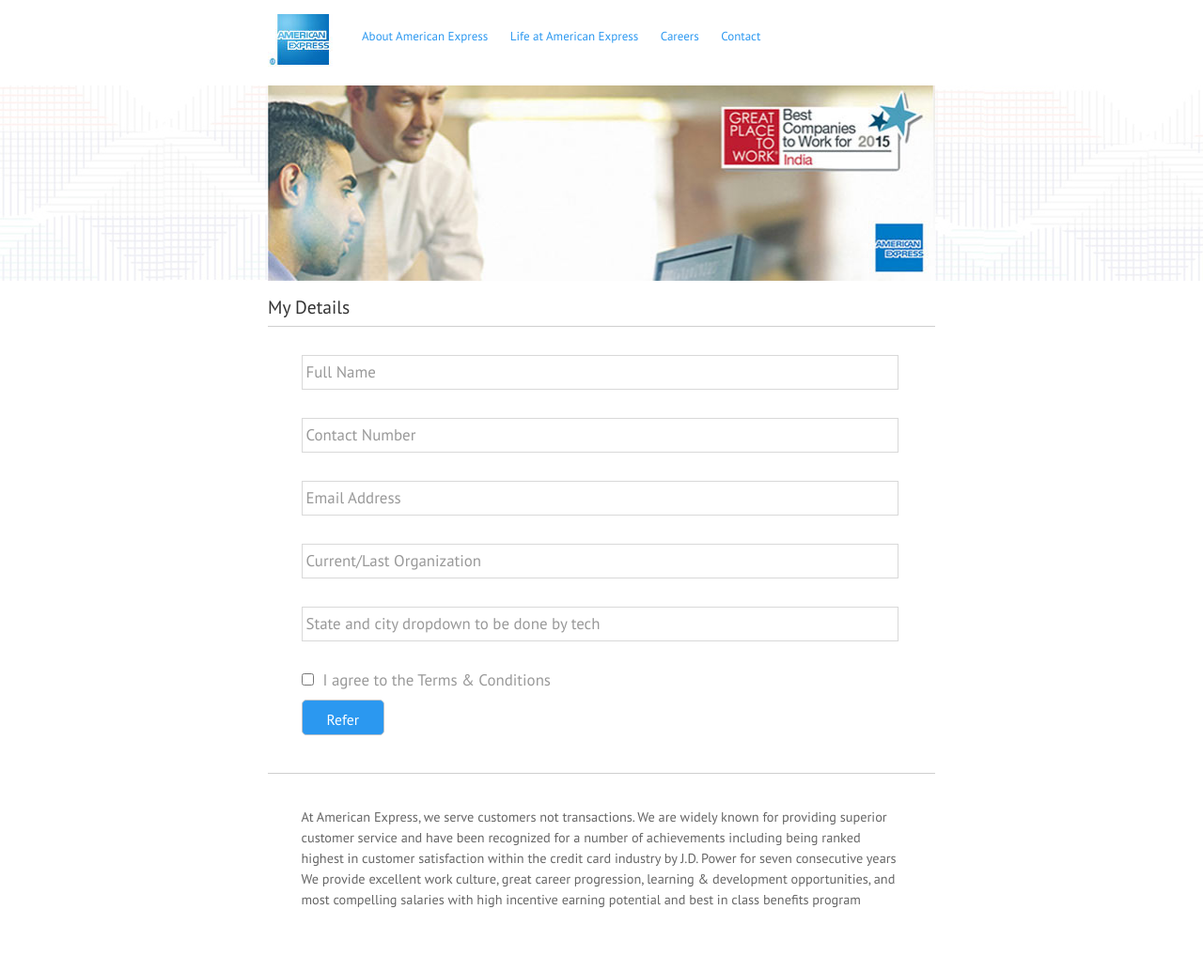
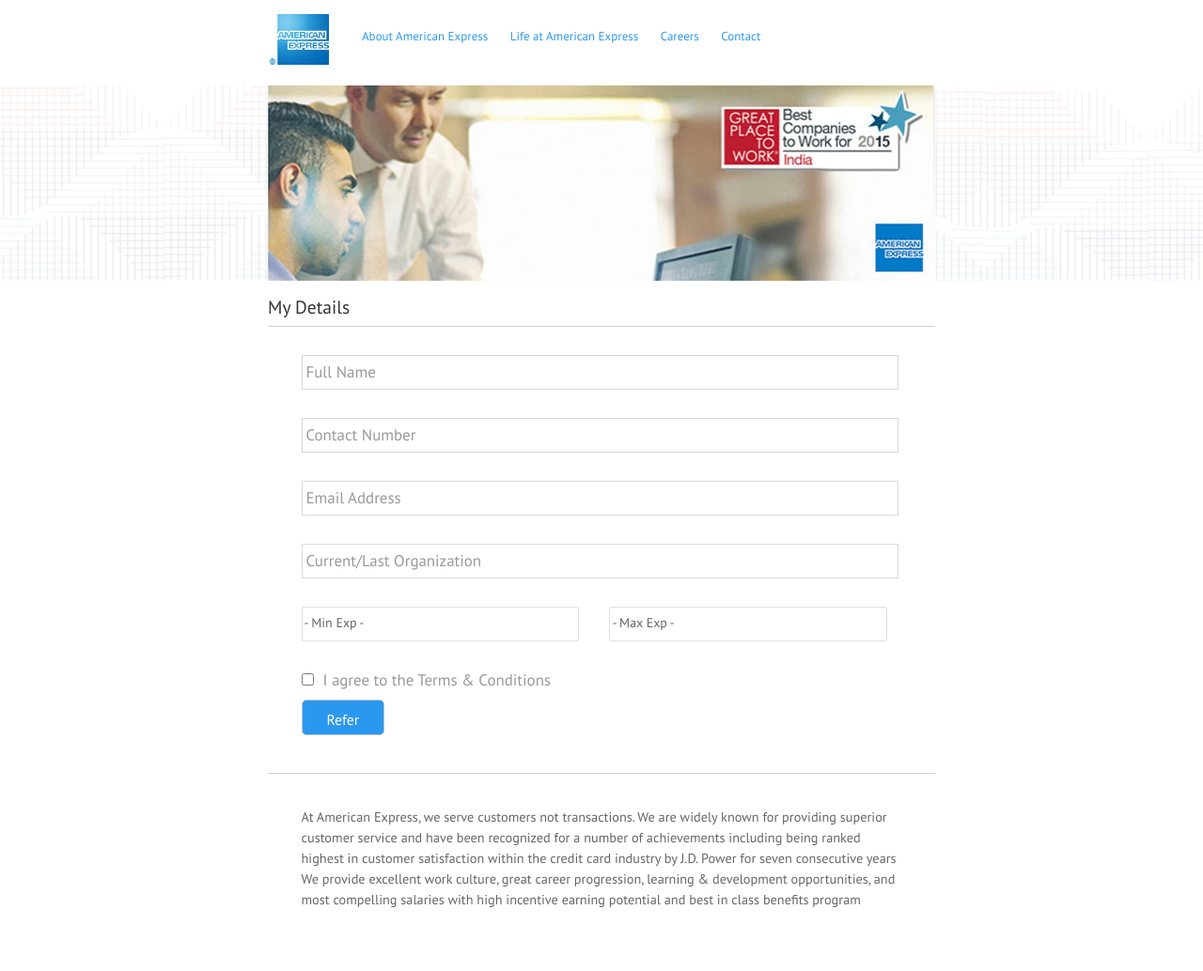
Before and after one commit to animax453/shineamex, a Django app: a page that uses job/templates/application.html in a window 1280 px wide. Shown: the whole page at 94% size. Run offline with Django 3.2, Linux system fonts and the light colour scheme; parts of the project's set-up code (start-up, migrations or seed data) failed here and were passed over; grey boxes are pictures that could not be loaded.

Commit message:
application page changes

```diff
--- a/job/templates/application.html
+++ b/job/templates/application.html
@@ -23,8 +23,19 @@
                   <label>Current/Last Organization</label>
                </div>
                <div class="input-field">
-                  <input type="text" required>
-                  <label>State and city dropdown to be done by tech</label>
+
+                  <div class="pull_left mar_rgt26" style="width:46%">
+                     <div class="selectdiv">
+                        <select name="minexp" id="id_min_experience" data-for="id_max_experience" class="textfield_drop8 cls_minexp cls_minval selectboxdiv cls_selectboxchange" aria-invalid="false"><option selected="selected" value="">- Min Exp -</option><option value="2">0 Yr</option><option value="3">&lt;1 Yr</option><option value="4">1 Yr</option><option value="5">2 Yrs</option><option value="6">3 Yrs</option><option value="7">4 Yrs</option><option value="8">5 Yrs</option><option value="9">6 Yrs</option><option value="10">7 Yrs</option><option value="11">8 Yrs</option><option value="12">9 Yrs</option><option value="13">10 Yrs</option><option value="14">11 Yrs</option><option value="15">12 Yrs</option><option value="16">13 Yrs</option><option value="17">14 Yrs</option><option value="18">15 Yrs</option><option value="19">16 Yrs</option><option value="20">17 Yrs</option><option value="21">18 Yrs</option><option value="22">19 Yrs</option><option value="23">20 Yrs</option><option value="24">21 Yrs</option><option value="25">22 Yrs</option><option value="26">23 Yrs</option><option value="27">24 Yrs</option><option value="28">&gt; 25 Yrs</option>
+                        </select><div class="out">- Min Exp -</div>
+                     </div>
+                  </div>
+                  <div class="pull_left" style="width:46%">
+                     <div class="selectdiv">
+                        <select name="minexp" id="id_min_experience" data-for="id_max_experience" class="textfield_drop8 cls_minexp cls_minval selectboxdiv cls_selectboxchange" aria-invalid="false"><option selected="selected" value="">- Max Exp -</option><option value="2">0 Yr</option><option value="3">&lt;1 Yr</option><option value="4">1 Yr</option><option value="5">2 Yrs</option><option value="6">3 Yrs</option><option value="7">4 Yrs</option><option value="8">5 Yrs</option><option value="9">6 Yrs</option><option value="10">7 Yrs</option><option value="11">8 Yrs</option><option value="12">9 Yrs</option><option value="13">10 Yrs</option><option value="14">11 Yrs</option><option value="15">12 Yrs</option><option value="16">13 Yrs</option><option value="17">14 Yrs</option><option value="18">15 Yrs</option><option value="19">16 Yrs</option><option value="20">17 Yrs</option><option value="21">18 Yrs</option><option value="22">19 Yrs</option><option value="23">20 Yrs</option><option value="24">21 Yrs</option><option value="25">22 Yrs</option><option value="26">23 Yrs</option><option value="27">24 Yrs</option><option value="28">&gt; 25 Yrs</option>
+                        </select><div class="out">- Max Exp -</div>
+                     </div>
+                  </div>
                </div>
                <div class="pull_left terms">   <input name="" type="checkbox" value="Conditions">I agree to the Terms &amp; Conditions</div>
                <div class="button m10 pull_left"><a href="#">Refer</a></div>
--- a/job/templates/job_detail.html
+++ b/job/templates/job_detail.html
@@ -1,5 +1,6 @@
+
 {% extends "layout_amex.html" %}
-{%load job_tags %}
+{%load job_tags%}
 {% block body %}
 <div class="base pull_left">
 <div class="cointainer"><img src="{{STATIC_URL}}images/head_image.jpg" class="image" >
@@ -9,7 +10,7 @@
 
 <div class="jobdetailLeft">
 <strong>{{job.title}}</strong>
-<ul><li>Exp - <strong>{{job.experience|key_value:'exp'}}</strong>|</li>     <li>Location - <strong>{{job.location}}</strong></li></ul></div>
+<ul><li>Exp - <strong>{{job.experience|key_value:'exp'}}</strong>|</li>     <li>Location - <strong>{{job.location|key_value:'loc'}}</strong></li></ul></div>
 
 <div class="jobdetailRight">
 <div class="button"><a href="#">Apply</a></div><div class="button"><a href="#">Refer</a></div>
--- a/shineamex/static/css/style.css
+++ b/shineamex/static/css/style.css
@@ -74,6 +74,40 @@
 
 .terms { font-size:1.3em; color:#999; width:100%;}
 
+.selectdiv {
+    background: #fff url("/static/images/recruiter_sprit.png") no-repeat scroll right -462px;
+    border: 1px solid #e1e0dd;
+    border-radius: 2px;
+    cursor: pointer;
+    font-size: 14px;
+    height: 35px;
+    line-height: 30px;
+    position: relative;
+    width: 100%;
+    float:left;
+}
+
+.selectboxdiv {
+    cursor: pointer;
+    height: 32px;
+    left: 0;
+    margin-top: 0;
+    opacity: 0;
+    position: absolute;
+    width: 100%;
+    z-index: 2;
+}
+
+.selectdiv div {
+    border: 0 solid #000000;
+    cursor: pointer;
+    height: 31px;
+    overflow: hidden;
+    padding: 1px 0 0 2px;
+    text-align: left;
+    z-index: -1;
+}
+.mar_rgt26{margin-right:34px;}
 /* =======================================
 1. Section: header
 ======================================== */
```
